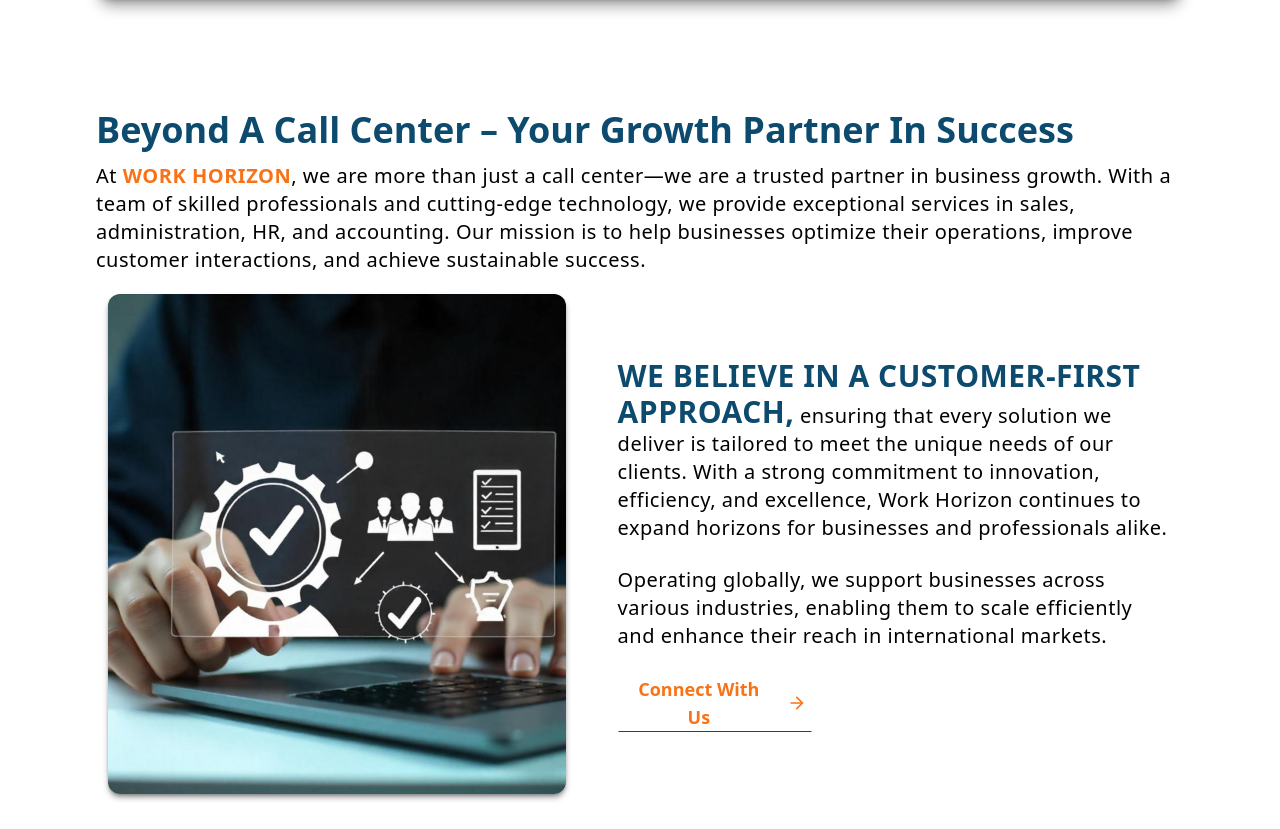
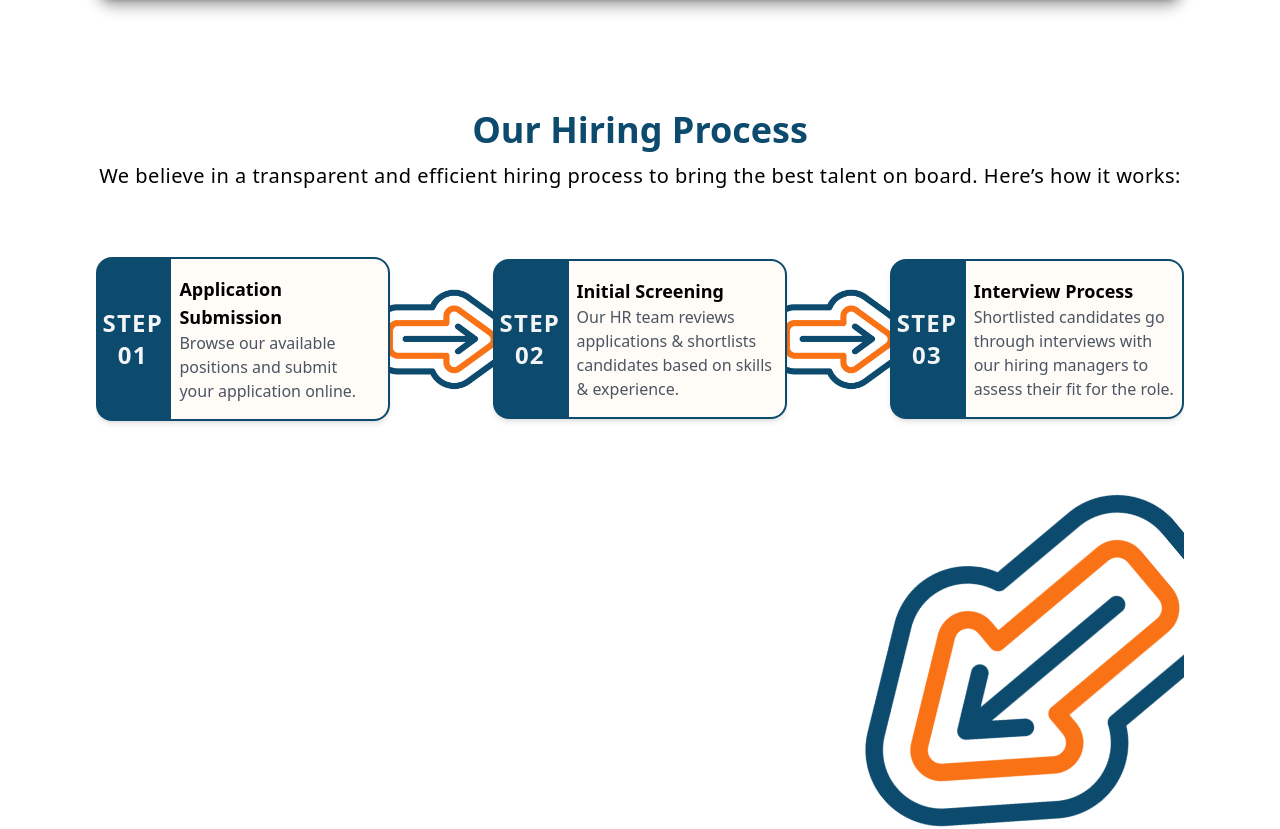
Before and after one commit to Muriuk/WorkHorizon, a Next.js app: page / in a window 1280 px wide. Shown: the part 1466-2295 px from the top of the page. Built offline with nearby package versions, Linux system fonts and the light colour scheme.

Commit message:
Update page.tsx

```diff
--- a/app/page.tsx
+++ b/app/page.tsx
@@ -13,12 +13,12 @@
   return (
     <>
       <HomeHead />
+      <HiringProcess />
       <AboutSection />
       <WhyChooseUs />
       <JoinGlobalTeam />
       <CareerOpportunities />
-      <HiringProcess />
-      <LetsTalk />
+        <LetsTalk />
     </>
   );
 }
```
